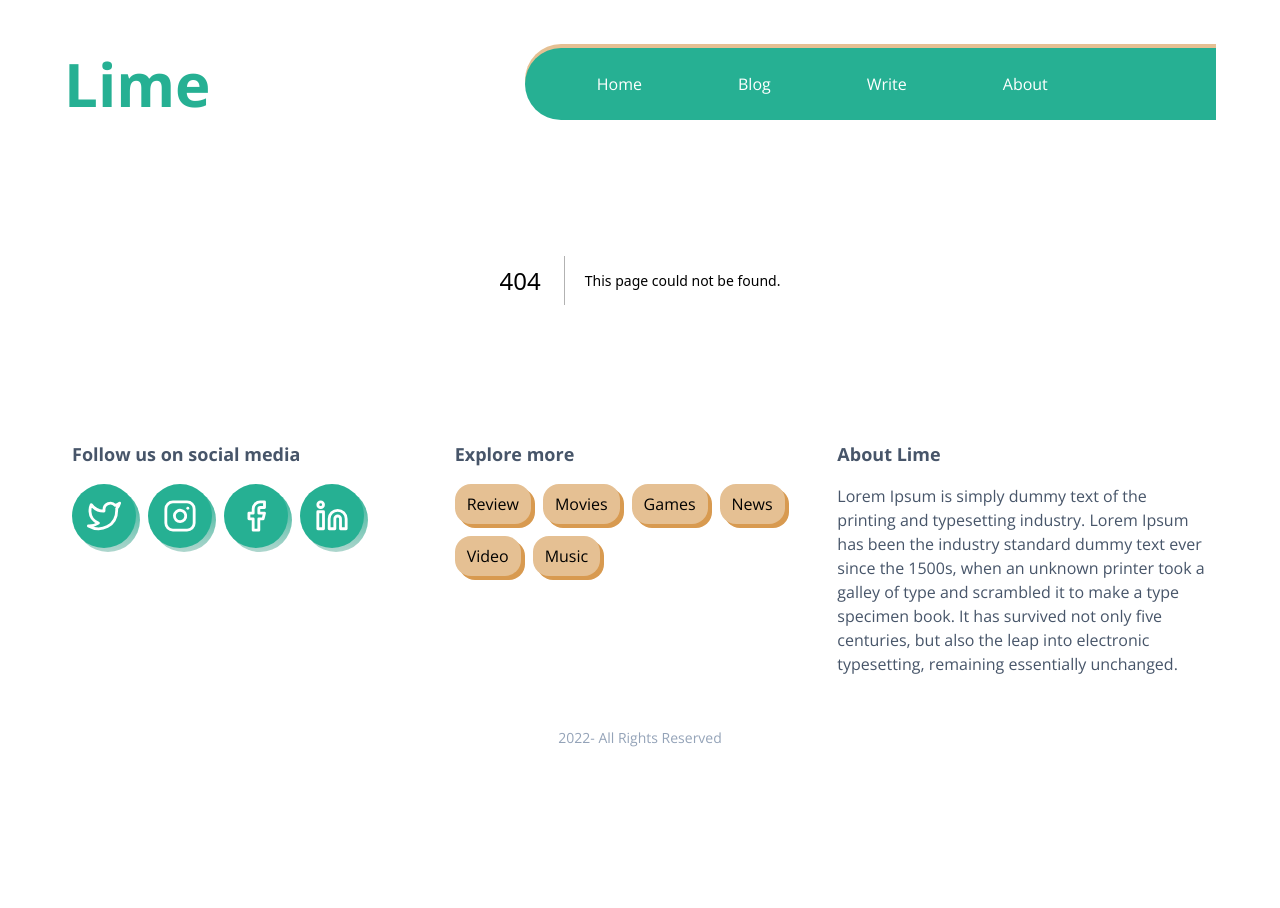
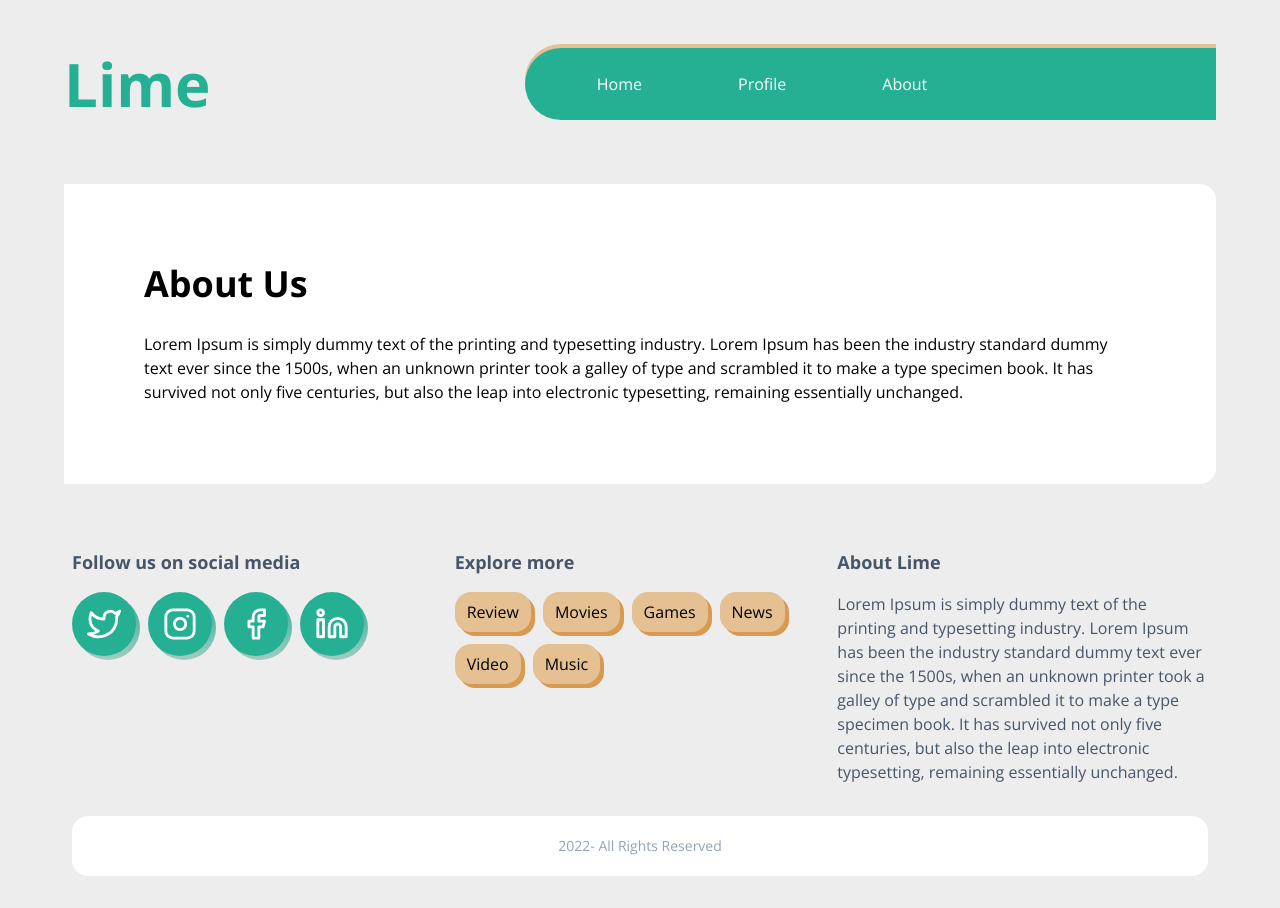
Before and after one commit to Wostafa/Lime, a Next.js app: page /about in a window 1280 px wide. Before the commit this address had no page. Before the commit the page ends 800 px from the top, so only its background shows below. Built offline with nearby package versions, Linux system fonts and the light colour scheme.

Commit message:
elemants, 404, about added

```diff
--- a/components/comments.tsx
+++ b/components/comments.tsx
@@ -1,9 +1,9 @@
+import { Button } from './elements';
+
 export default function Comments() {
   return (
     <div className='mt-12 rounded-2xl w-full p-4 bg-black10'>
-      <button className='py-4 w-full bg-green text-white hover:ring-1 transition-shadow rounded-2xl font-bold'>
-        Show Comments
-      </button>
+      <Button className='w-full bg-green'>Show Comments</Button>
       <WriteComment/>
       <CommentsList/>
     </div>
@@ -13,9 +13,7 @@ export default function Comments() {
 const WriteComment = () => (
   <div className=''>
     <textarea className='w-full h-80 bg-white p-3 rounded-2xl resize-none focus:outline-1 focus:outline-slate-300' />
-    <button className='py-3 px-9 bg-pink text-white hover:ring-1 transition-shadow rounded-2xl font-bold mt-5'>
-      Send
-    </button>
+    <Button className='bg-pink'>Send</Button>
   </div>
 );
 
@@ -23,7 +21,7 @@ const CommentsList = ()=>(
   <ul>
     <li className='bg-white rounded-2xl py-5 px-6 mb-3 last:mb-0'>
       <h5 className='font-semibold'>Jack</h5>
-      <p className='mt-3'>is simply dummy text of the printing and typesetting industry. Lorem Ipsum has been the industry's standard dummy text ever since the 1500s, when an unknown printer took a galley of type and scrambled it to make a type specimen book. It has survived not only five centuries, but also the leap into electronic typesetting, remaining essentially unchanged. It was popularised in the 1960s with the release of Letraset sheets containing Lorem Ipsum passages, and more recently with desktop publishing software like Aldus PageMaker including versions of Lorem Ipsum. Why do we use it?</p>
+      <p className='mt-3'>is simply dummy text of the printing and typesetting industry. Lorem Ipsum has been the industry standard dummy text ever since the 1500s, when an unknown printer took a galley of type and scrambled it to make a type specimen book. It has survived not only five centuries, but also the leap into electronic typesetting, remaining essentially unchanged. It was popularised in the 1960s with the release of Letraset sheets containing Lorem Ipsum passages, and more recently with desktop publishing software like Aldus PageMaker including versions of Lorem Ipsum. Why do we use it?</p>
     </li>
   </ul>
 )
--- /dev/null
+++ b/components/elements.tsx
@@ -0,0 +1,24 @@
+import { PropsWithChildren } from 'react';
+
+interface ElementProps {
+  className?: string;
+  props?: any;
+}
+type StyledElement = ({}: PropsWithChildren<ElementProps>) => JSX.Element;
+
+export const Button: StyledElement = ({ children, className = '' }) => (
+  <button className={`py-3 px-9 text-white hover:ring-1 transition-shadow rounded-2xl font-bold mt-5 ${className}`}>
+    {children}
+  </button>
+);
+
+export const Article: StyledElement = ({ props }) => (
+  <article>
+    <h1 className='mb-7 capitalize font-bold'>{props.title}</h1>
+    <p className='first-letter:uppercase'>{props.data}</p>
+  </article>
+);
+
+export const Main: StyledElement = ({ children }) => (
+  <div className='flex-[2.5_1_0%] bg-white rounded-r-2xl pl-20 pr-20 py-20'>{children}</div>
+);
--- a/components/navbar/navbar.tsx
+++ b/components/navbar/navbar.tsx
@@ -10,7 +10,7 @@ export default function Navbar() {
         <ul className='flex gap-16 capitalize pl-14 bg-green text-white rounded-l-full py-4'>
           {menuItems.map((item, index) => (
             <li key={index}>
-              <Link href={`/${item}`} className='block px-4 py-2 rounded-2xl hover:bg-emerald-600 transition-colors'>{item}</Link>
+              <Link href={`/${item.path}`} className='block px-4 py-2 rounded-2xl hover:bg-emerald-600 transition-colors'>{item.title}</Link>
             </li>
           ))}
         </ul>
--- a/constants.tsx
+++ b/constants.tsx
@@ -1,2 +1,6 @@
-export const blogName = 'Lime'
-export const menuItems = ['home','blog','write','about']
+export const blogName = 'Lime';
+export const menuItems = [
+  { title: 'home', path: '/' },
+  { title: 'profile', path: 'profile' },
+  { title: 'about', path: 'about' },
+];
--- /dev/null
+++ b/pages/404.tsx
@@ -0,0 +1,17 @@
+import { Article, Main } from '../components/elements';
+import Head from 'next/head';
+
+export default function About() {
+  const title = 'Error 404';
+  const data = 'the page was not found!';
+  return (
+    <>
+      <Head>
+        <title>Not Found</title>
+      </Head>
+      <Main>
+        <Article props={{ title, data }} />
+      </Main>
+    </>
+  );
+}
--- /dev/null
+++ b/pages/about.tsx
@@ -0,0 +1,29 @@
+import { Article, Main } from '../components/elements';
+import Head from 'next/head';
+
+interface PostData {
+  title: string;
+  data: string;
+}
+
+export default function About({ data, title }: PostData) {
+  return (
+    <>
+      <Head>
+        <title>About Us</title>
+      </Head>
+      <Main>
+        <Article props={{ title, data }} />
+      </Main>
+    </>
+  );
+}
+
+export function getStaticProps() {
+  return {
+    props: {
+      title: 'about us',
+      data: 'Lorem Ipsum is simply dummy text of the printing and typesetting industry. Lorem Ipsum has been the industry standard dummy text ever since the 1500s, when an unknown printer took a galley of type and scrambled it to make a type specimen book. It has survived not only five centuries, but also the leap into electronic typesetting, remaining essentially unchanged.',
+    },
+  };
+}
--- a/pages/post/[id].tsx
+++ b/pages/post/[id].tsx
@@ -1,6 +1,7 @@
 import Head from 'next/head';
 import Sidebar from '../../components/sidebar';
 import Comments from '../../components/comments';
+import { Article, Main } from '../../components/elements';
 
 interface PostData {
   title: string;
@@ -14,13 +15,10 @@ export default function Post({ data, title }: PostData) {
         <title>{title.toUpperCase()}</title>
       </Head>
       <div className='flex gap-4'>
-        <div className='flex-[3_1_0%] bg-white rounded-r-2xl pl-20 pr-20 py-20'>
-          <article className=''>
-            <h1 className='mb-7 capitalize font-bold'>{title}</h1>
-            <p className='first-letter:uppercase'>{data}</p>
-          </article>
+        <Main>
+          <Article props={{ title, data }} />
           <Comments />
-        </div>
+        </Main>
         <Sidebar className='flex-1' />
       </div>
     </>
```
